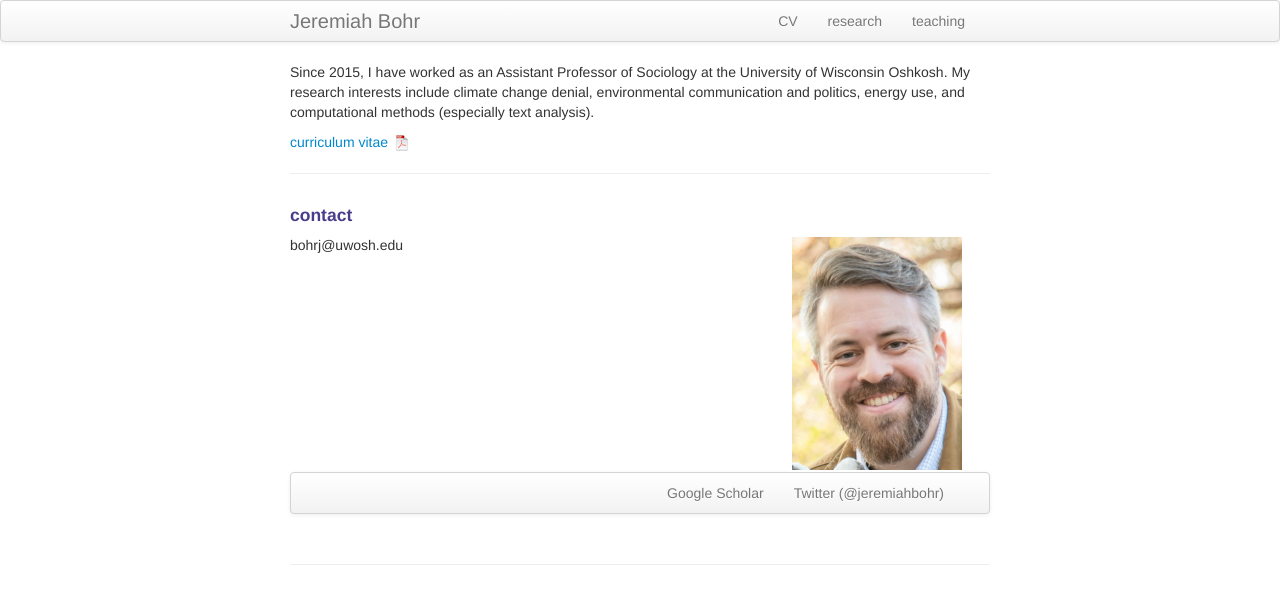
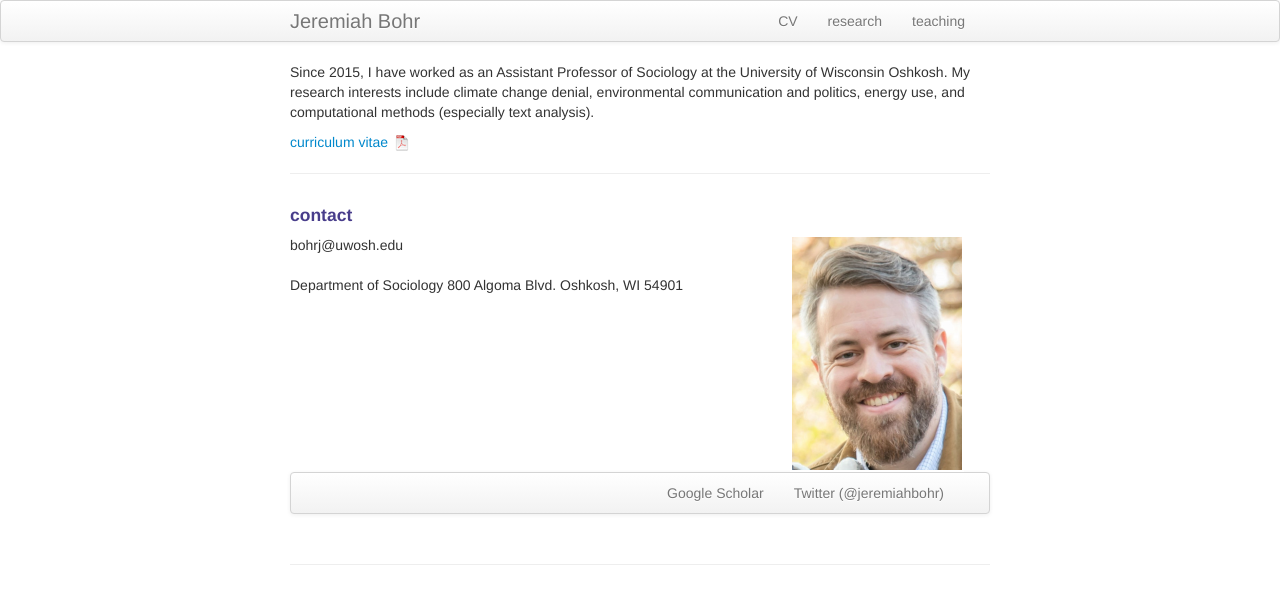
Before and after one commit to jeremiahbohr/jeremiahbohr.github.io, a Jekyll site: the page built from index.md, in a window 1280 px wide. Shown: the top 604 px of the page. Built offline with Jekyll 4.4.1, drawn with Linux system fonts in a browser that asks for light colours.

Commit message:
update my website

```diff
--- a/index.md
+++ b/index.md
@@ -27,7 +27,10 @@ Since 2015, I have worked as an Assistant Professor of Sociology at the Universi
 
     <div class="row-fluid">
         <div class="span5">
-            bohrj@uwosh.edu<br/>
+            bohrj@uwosh.edu<br/><br/>
+	    Department of Sociology
+	    800 Algoma Blvd.
+	    Oshkosh, WI 54901
         </div>
 
         <div class="span2">
```
